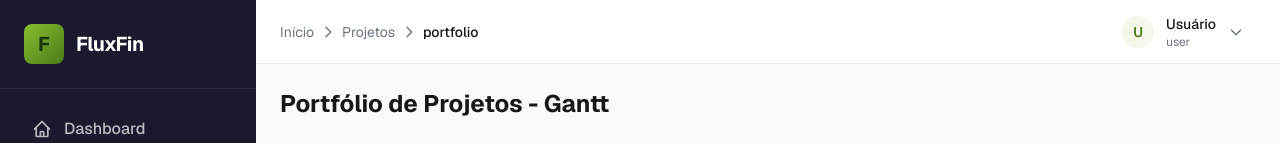
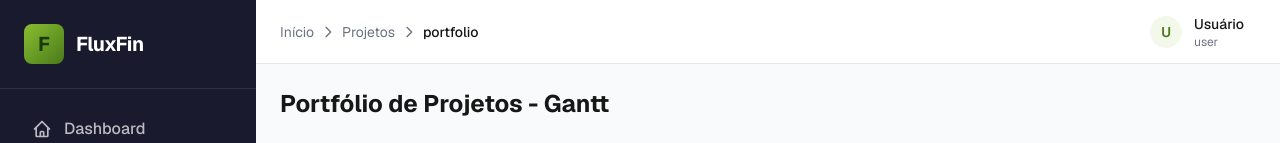
Before and after one commit to arthurcarvalhodelima/fluxfin2, a Next.js app: page /projetos/portfolio in a window 1280 px wide. Shown: the top 143 px of the page. Built offline with nearby package versions, Linux system fonts and the light colour scheme; no server answers; the database is empty.

Commit message:
Seta removida

```diff
--- a/src/components/Header.tsx
+++ b/src/components/Header.tsx
@@ -69,19 +69,6 @@ export default function Header() {
                 {session?.user?.papelSistema || "user"}
               </p>
             </div>
-            <svg
-              className="w-4 h-4 text-muted"
-              fill="none"
-              stroke="currentColor"
-              viewBox="0 0 24 24"
-            >
-              <path
-                strokeLinecap="round"
-                strokeLinejoin="round"
-                strokeWidth={2}
-                d="M19 9l-7 7-7-7"
-              />
-            </svg>
           </button>
         </div>
       </div>
```
